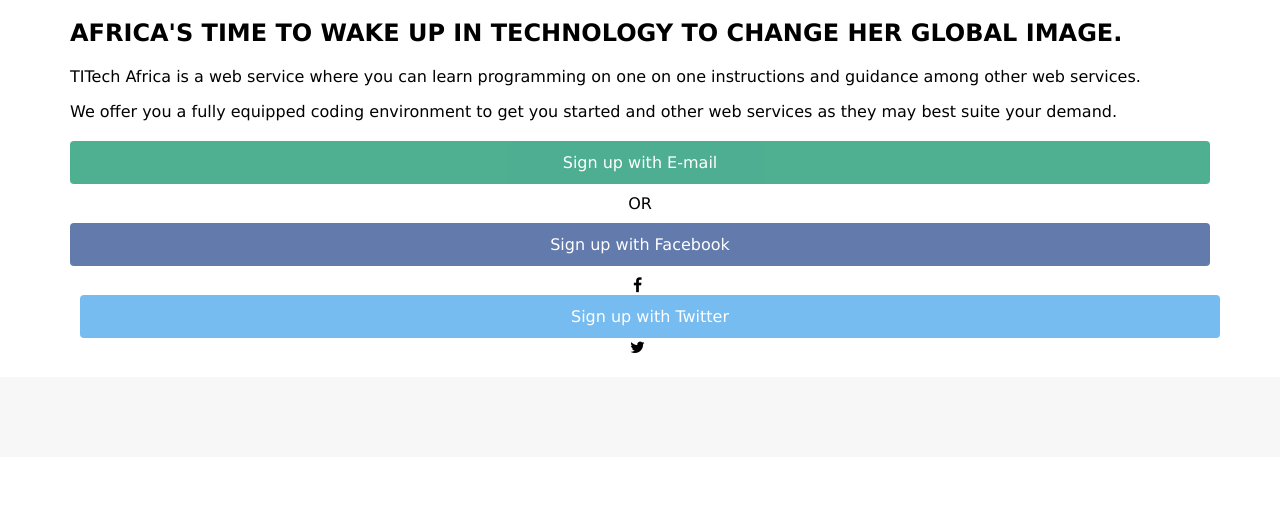
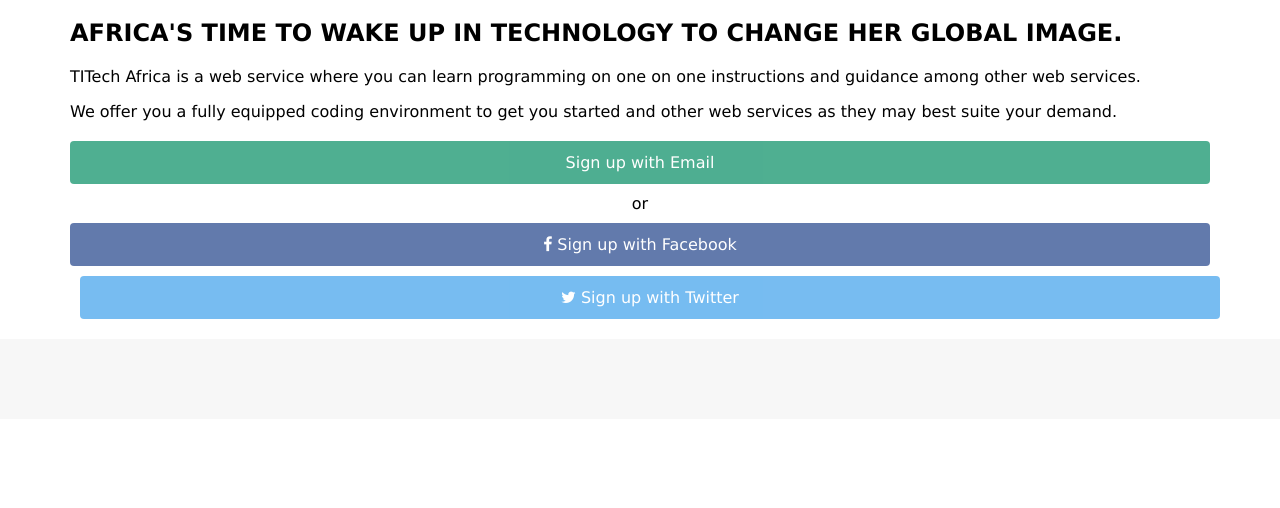
Before and after one commit to JustineRobertIgune/TITech-Africa-Website, a website: page index.html in a window 1280 px wide. Shown: the part 292-800 px from the top of the page. Drawn offline with Linux system fonts and the light colour scheme.

Commit message:
Update index.html

```diff
--- a/index.html
+++ b/index.html
@@ -40,14 +40,10 @@
 		<P>TITech Africa is a web service where you can learn programming on one on one instructions and guidance among other web services.</P>
 		<P>We offer you a fully equipped coding environment to get you started and other web services as they may best suite your demand.</P>
 		<div class="btn-wrapper">
-			<a class="btn signup" href="#"> Sign up with E-mail</a>
-			<p>OR</p>
-			<a class="btn facebook" href="#"> Sign up with Facebook</a>
-			<!-- A <span> tag for facebook-->
-			<span class="fa fa-facebook"></span>
-			<a class="btn twitter" href="#">Sign up with Twitter</a>
-			<!-- A <span> tag for twitter -->
-			<span class="fa fa-twitter"></span>
+			<a href="#" class="btn signup">Sign up with Email</a>
+			<p>or</p>
+			<a href="#" class="btn facebook"><span class="fa fa-facebook"></span>Sign up with Facebook</a>
+			<a href="#" class="btn twitter"><span class="fa fa-twitter"></span>Sign up with Twitter</a>
 	</div>
 	</div>
 	</div>
@@ -117,7 +113,6 @@
 			<p>Africa let's learn to code, let's become creative!</p>
 			<p>Contact: igunejustinerobert@gmail.com or justine@titechafrica.com</p>
 		</div>
-
 	</footer>
 </body>
 
```
Lines whose indentation alone changed are shown as unchanged.
